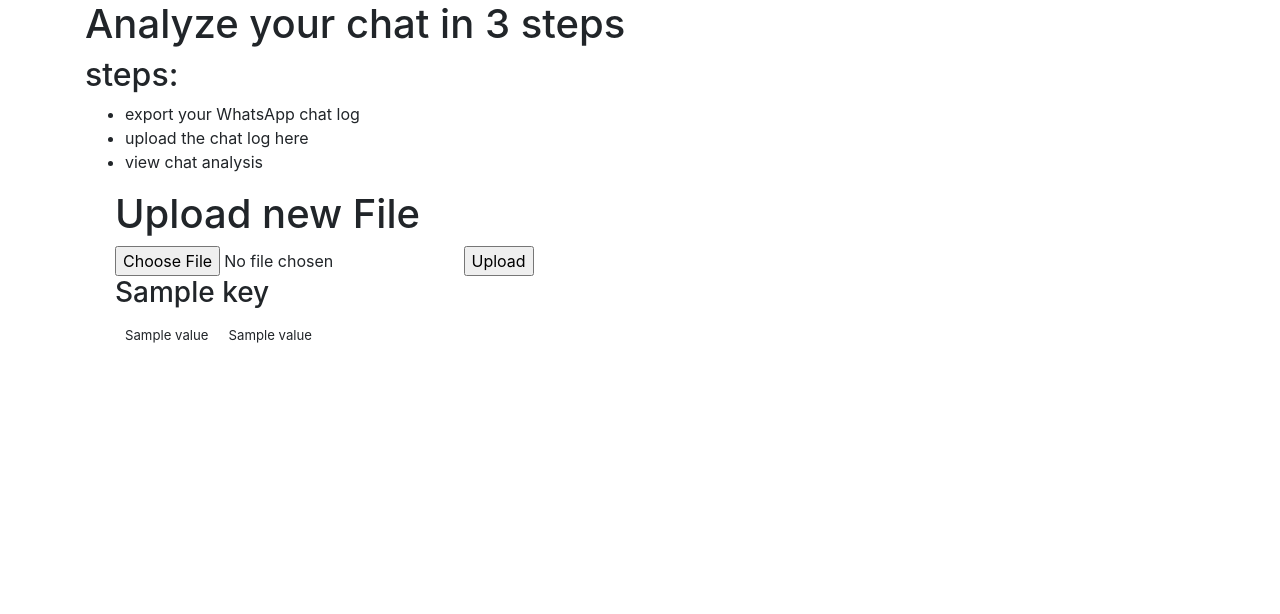
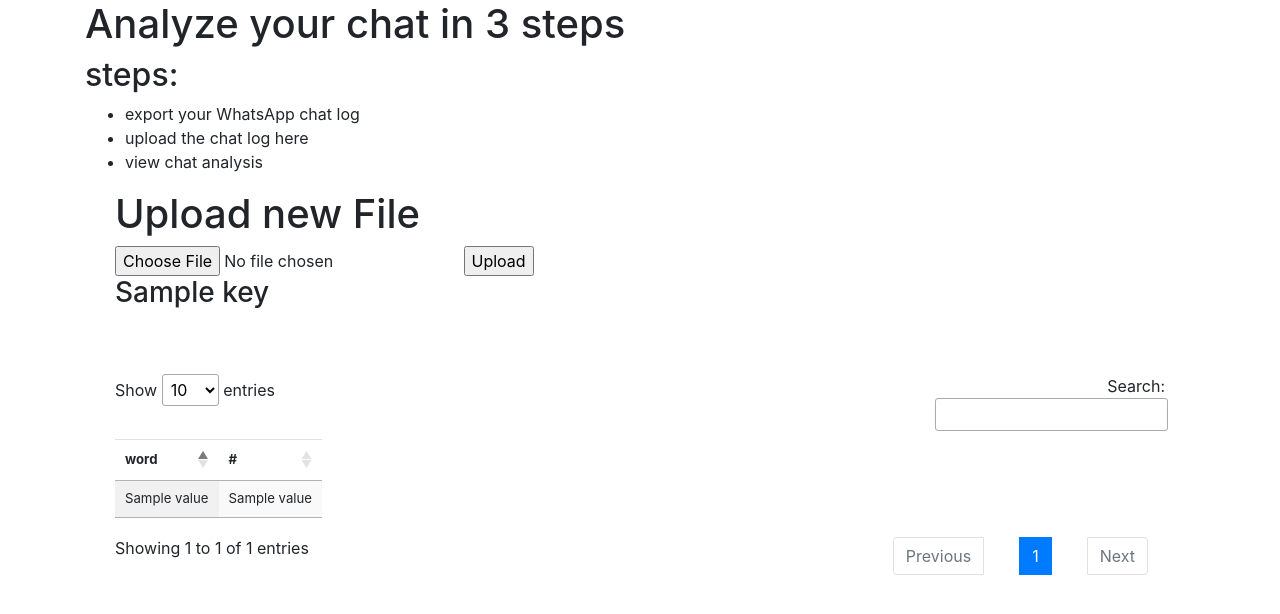
Before and after one commit to hone1er/chatAnalyzer, a Flask app: template templates/home.html in a window 1280 px wide. Shown: the top 614 px of the page. Run offline with Flask 2, Linux system fonts and the light colour scheme; the template is opened without the code that fills it: most values are stand-ins (such as "Sample title", 1, 10 or a date in 2020); some libraries are stand-ins or nearby versions.

Commit message:
speed optimization

```diff
--- a/app.py
+++ b/app.py
@@ -70,7 +70,7 @@ def upload_file():
     '''
 
 def get_users(file):
-    # {user: [messages, broken, into, words], user: [messages]}
+    # {user: {messages: 10, broken: 3, into: 9, words: 13, with: 4, count: 2}
     # if user, add message to array, else add username with empty array
     chat = {}
     last_name = None
@@ -78,7 +78,6 @@ def get_users(file):
     with open(file, encoding="utf8") as f:
         lines = f.readlines()
         for line in lines:
-            print(line)
             name = re.search(expression, str(line))
             if name:
                 last_name = name
@@ -91,15 +90,16 @@ def get_users(file):
                         new_word = ''.join([i.lower() for i in word if i.isalpha()])
                         if new_word.lower() not in remove_words and 32 >= len(new_word) >= 1 :
                             if name.group(0) in chat:
-                                chat[name.group(0)].append(new_word)
+                                if new_word in chat[name.group(0)]:
+                                    chat[name.group(0)][new_word] += 1
+                                else:
+                                    chat[name.group(0)][new_word] = 1
                             else:
-                                chat[name.group(0)] = [new_word]
+                                chat[name.group(0)] = {new_word: 1}
                 except IndexError:
                     pass
-    dfs = {}
-    for key, value in chat.items():
-        dfs[key] = pd.DataFrame.from_dict(chat, orient="index").transpose().dropna()[key].value_counts()
-    return dfs
+
+    return chat
 
 
 
--- a/templates/home.html
+++ b/templates/home.html
@@ -28,7 +28,10 @@
     data-sort-class="table-active"
     data-sortable="true"
     data-page-list="[10, 25, 50, 100, 200, All]">
-
+        <thead>
+            <tr><th data-field="word" data-sortable="true">word</th>
+            <th data-field="instances" data-sortable="true">#</th></tr>
+        </thead>
           <tbody>
         {% for k, v in value.items()%}
             <tr>
```
